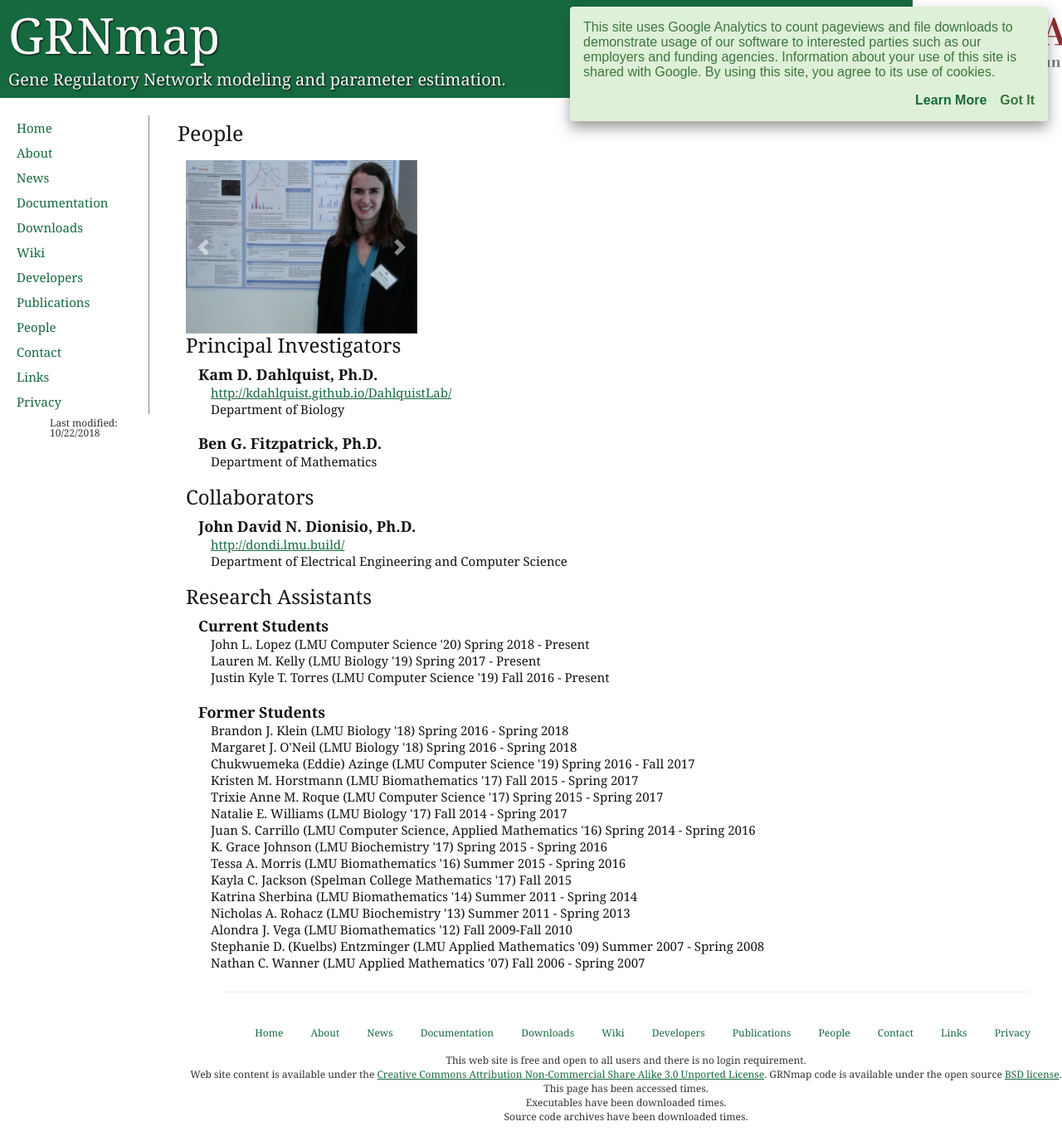
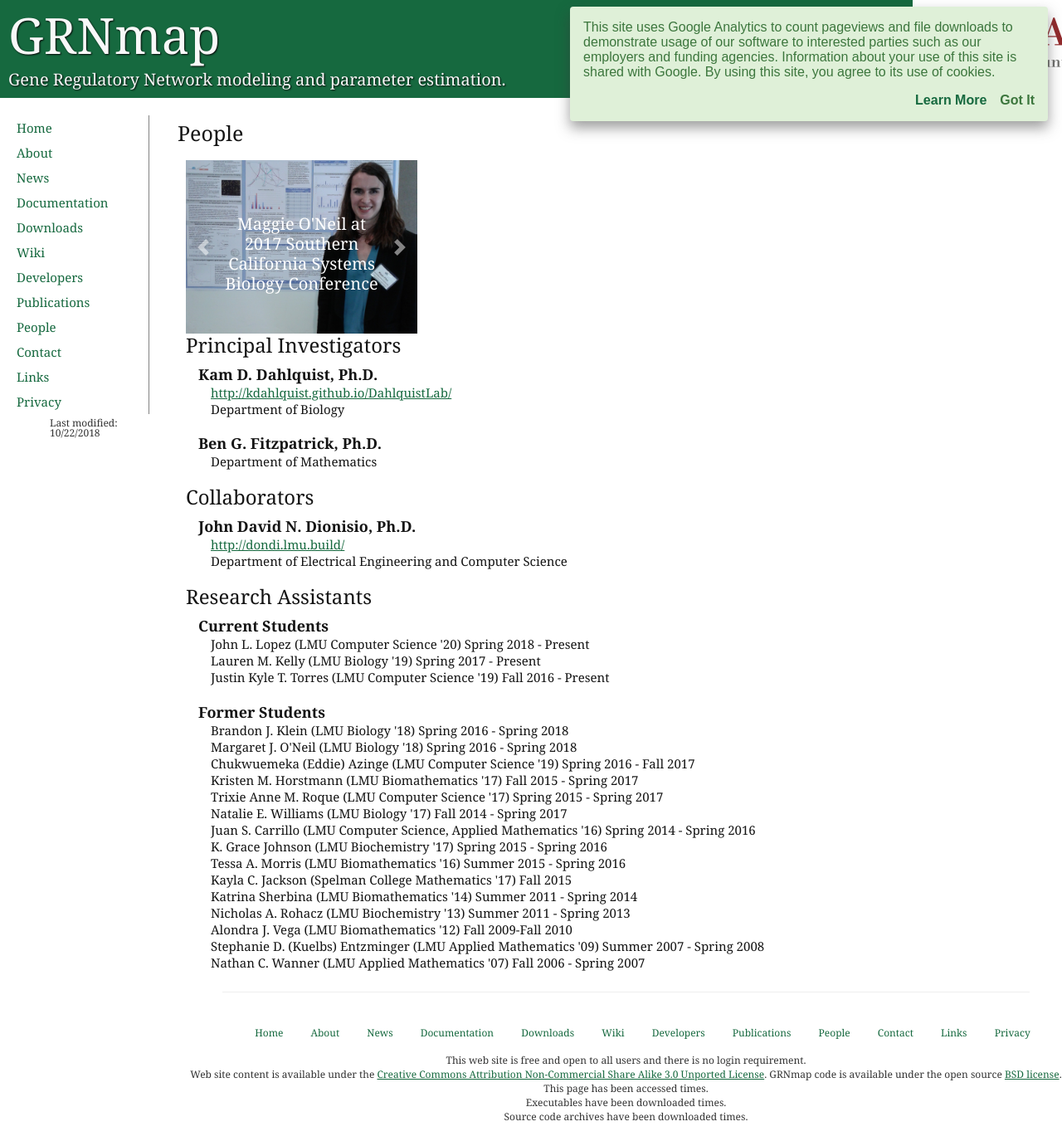
Before and after one commit to kdahlquist/GRNmap, a Jekyll site: the page built from people.html, in a window 1280 px wide. Shown: the whole page at 83% size. Built offline with Jekyll 4.4.1, drawn with Linux system fonts in a browser that asks for light colours.

Commit message:
add caption to second slide

```diff
--- a/people.html
+++ b/people.html
@@ -20,7 +20,10 @@ Need to convert to data dependant format
                       </div>
                 </div>
                 <div class="carousel-item">
-                    <img class="w-100" src="{{ site.baseurl }}/assets/img/ONeil_SoCalSystemsBiology_2017.jpg" alt="Second slide">
+                    <img class="w-100" src="{{ site.baseurl }}/assets/img/ONeil_SoCalSystemsBiology_2017.jpg" alt="Maggie O'Neil at 2017 Southern California Systems Biology Conference">
+                      <div class="carousel-caption d-none d-md-block">
+                        <h5>Maggie O'Neil at 2017 Southern California Systems Biology Conference</h5>
+                      </div>
                 </div>
                 <div class="carousel-item">
                     <img class="w-100" src="{{ site.baseurl }}/assets/img/Johnson_Oneil_ExperimentalBiology_2016.JPG" alt="Third slide">
```
